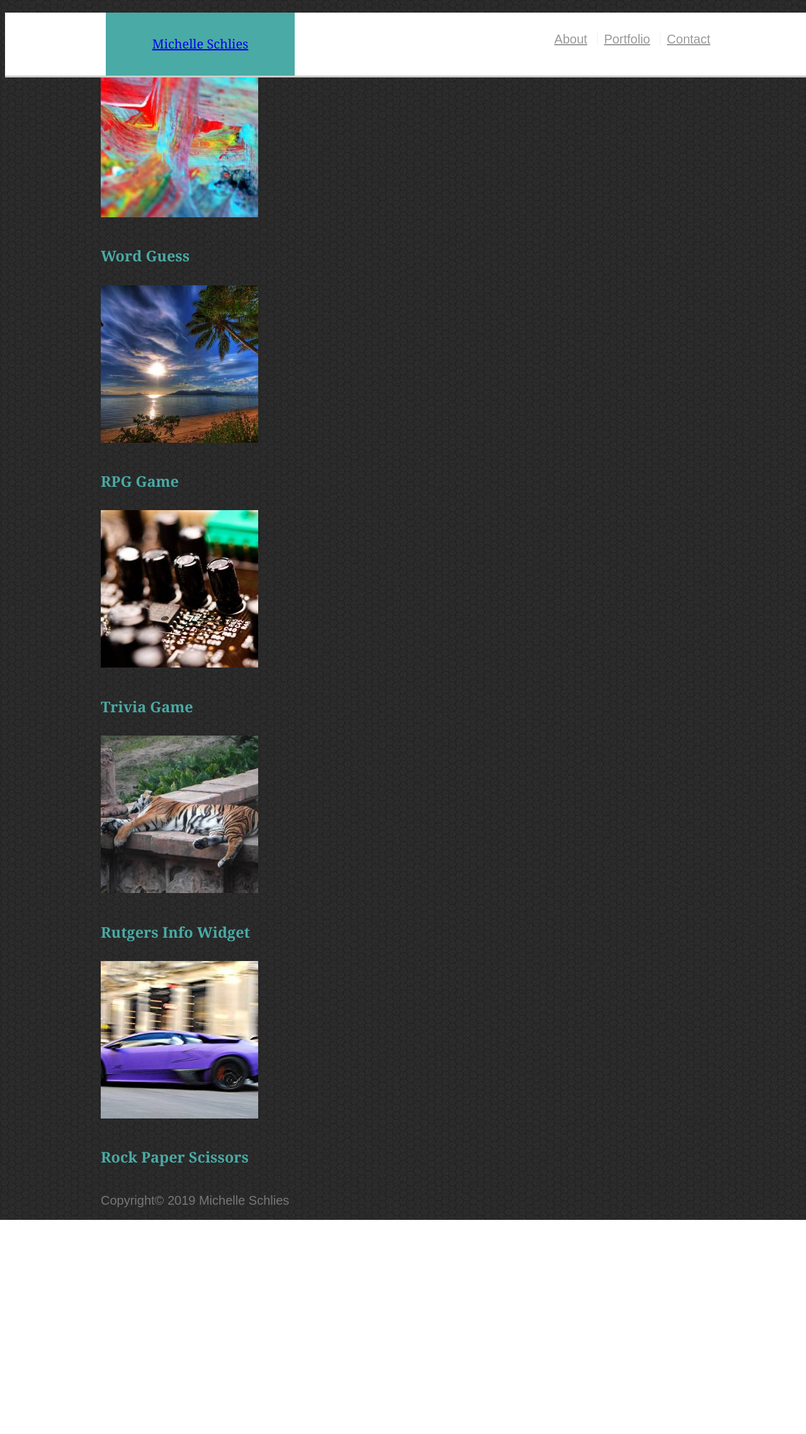
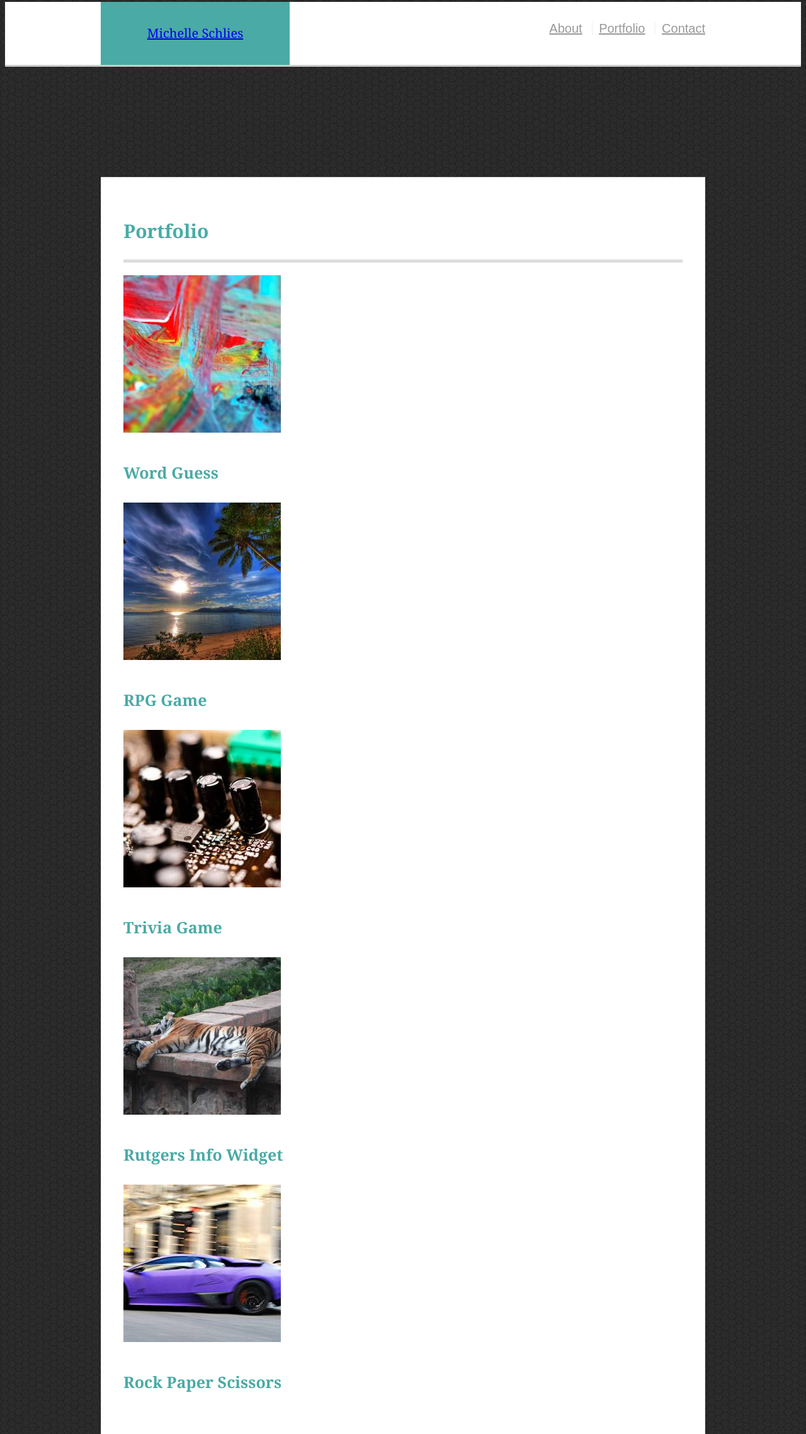
Before and after one commit to michelleschlies/Basic-Portfolio, a plain HTML site: page portfolio.html in a window 1280 px wide. Shown: the part 5-2282 px from the top of the page at 63% size. Before the commit the page ends 1942 px from the top, so only its background shows below. Drawn offline with Linux system fonts and the light colour scheme.

Commit message:
css updates, class updates to consolidate

```diff
--- a/assets/css/style.css
+++ b/assets/css/style.css
@@ -16,10 +16,41 @@ body{
     clear: both;
 }
 
+h1 { color: #4aaaa5;
+    font-family: Georgia, 'Times New Roman', Times, serif;
+    border-bottom: 5px solid #dddddd;
+    font-size: 30px;
+    padding-bottom: 20px;
+    margin-bottom: 20px;
+    line-height: 50px;
+    font-weight: 700;
+
+}
+
+h2 { color: #4aaaa5;
+    font-family: Georgia, 'Times New Roman', Times, serif;
+    font-size: 25px;
+    font-weight: 700;
+}
+
+h3 { color: #4aaaa5;
+    font-family: Georgia, 'Times New Roman', Times, serif;
+    font-size: 25px;
+    font-weight: 700;
+}
+
+p{
+    margin-bottom: 20px;
+    color: #777777;
+}
+
+p :last-child{
+    margin-bottom: 0;
+}
+
 #michelleheader{
     background: #ffffff;
     border-bottom: 3px solid #cccccc;
-    position: fixed;
     margin: 0 0 30px;
     z-index: 99;
     overflow: auto;
@@ -34,25 +65,6 @@ body{
     font-family: Georgia, 'Times New Roman', Times, serif;
     text-align: center;
     line-height: 100px;
-}
-
-h1 { color: #4aaaa5;
-    font-family: Georgia, 'Times New Roman', Times, serif;
-    border-bottom: 5px solid #dddddd;
-}
-
-h2 { color: #4aaaa5;
-    font-family: Georgia, 'Times New Roman', Times, serif;
-   border-bottom: 3pm solid #eeeeee;
-}
-
-h3 { color: #4aaaa5;
-    font-family: Georgia, 'Times New Roman', Times, serif;
-}
-
-p{
-    margin-bottom: 10px;
-    color: #777777;
 }
 
 nav {
@@ -70,9 +82,31 @@ nav a{
 }
 
 nav a:first-child{
-    border-left: 0px;
+    border-left: 0 none;
 }
 
 #main-aboutme{
-    padding-top: 150px;
+    padding-top: 145px;
 }
+
+.main-section{
+    background: #ffffff;
+    border: 1px solid #dddddd;
+    margin: 0 0 40px 0;
+    padding: 35px;
+    width: 100%;
+    max-width: 960px;
+    float: left;
+}
+
+footer {
+    background: #666666;
+    color: #ffffff;
+    padding: 30px 0;
+    clear: both;
+    font-size: 11px;
+    text-align: center;
+    border-top: 10px solid #4aaaa5;
+    height: 60px;
+
+}
--- a/portfolio.html
+++ b/portfolio.html
@@ -22,8 +22,8 @@
 
     </header>
 
-    <div id="portfolio" class="container">
-        <section class="portfolio">
+    <div id="main-aboutme" class="container">
+        <section class="main-section">
             <h1>Portfolio</h1>
 
             <div class="work">
```
Also changed, not shown: contact.html (+2 -2 lines), index.html (+1 -1 lines).
